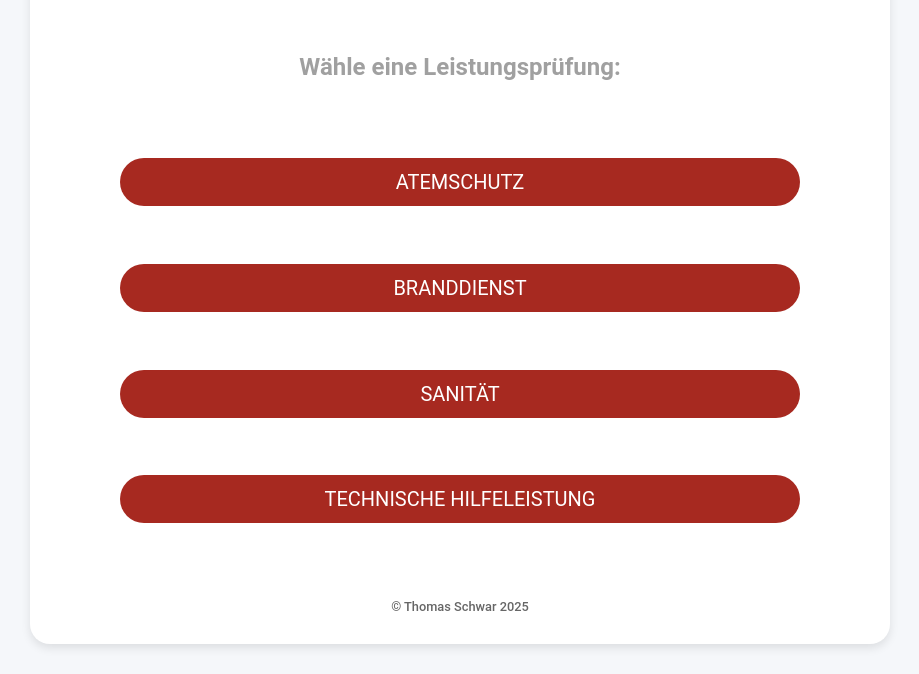
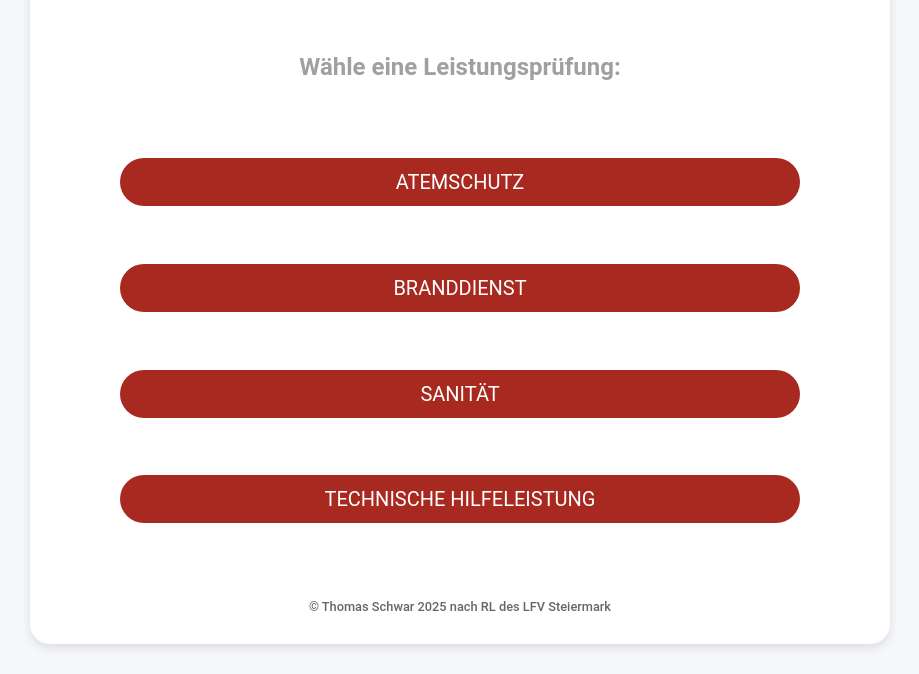
Before and after one commit to ffseggauberg/ffseggauberg.github.io, a plain HTML site: page index.html in a window 1280 px wide. Shown: the part 166-840 px from the top of the page, without its empty margins (180-1099 px from the left). Drawn offline with Linux system fonts and the light colour scheme.

Commit message:
Update index.html

```diff
--- a/index.html
+++ b/index.html
@@ -101,7 +101,7 @@
         <p class="bottom-space-min" ></p>
         <a href="thlp.html" class="button">TECHNISCHE HILFELEISTUNG</a>
 
-        <div class="author">&copy; Thomas Schwar 2025</div>
+        <div class="author">&copy; Thomas Schwar 2025 nach RL des LFV Steiermark</div>
 
     </div>
 
```
